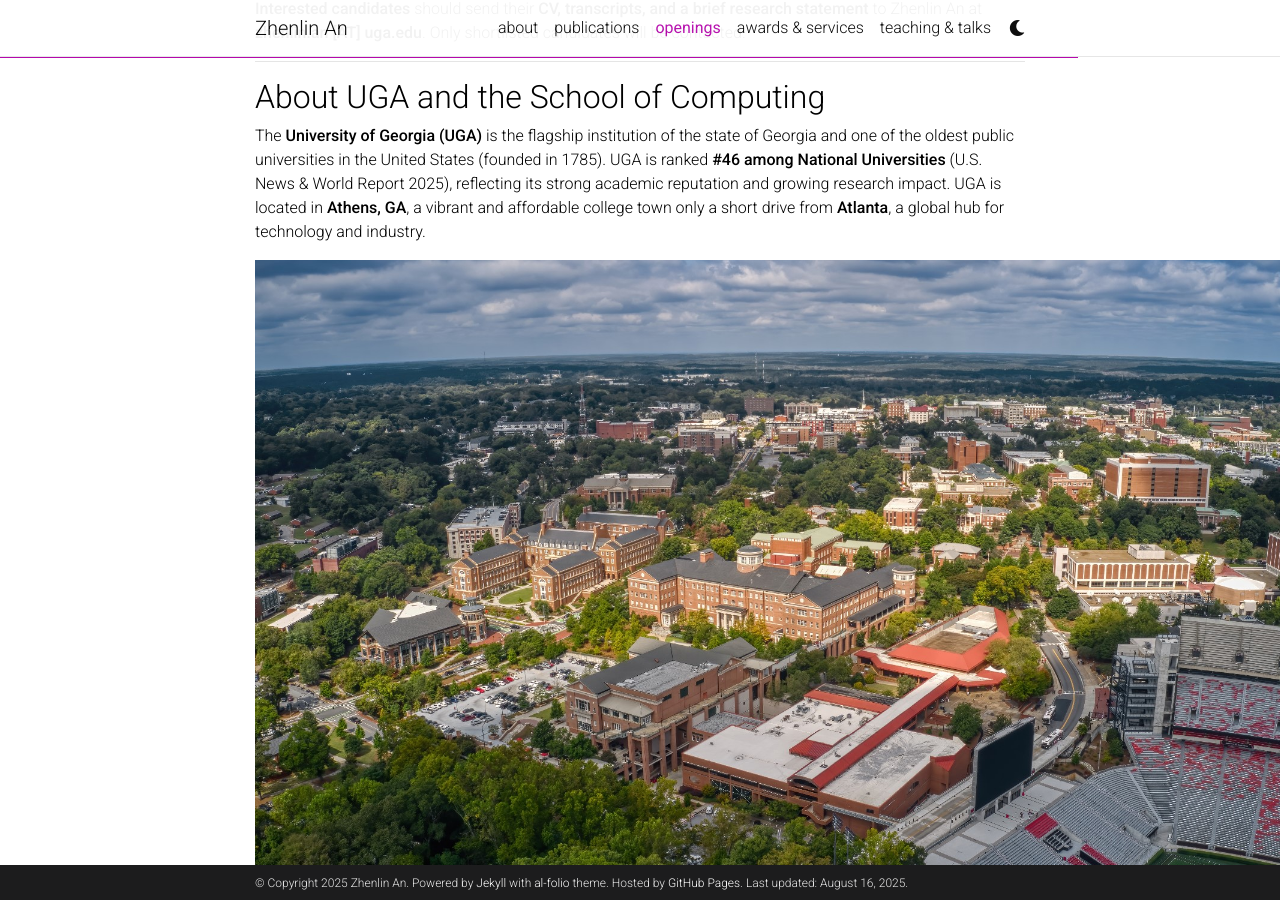
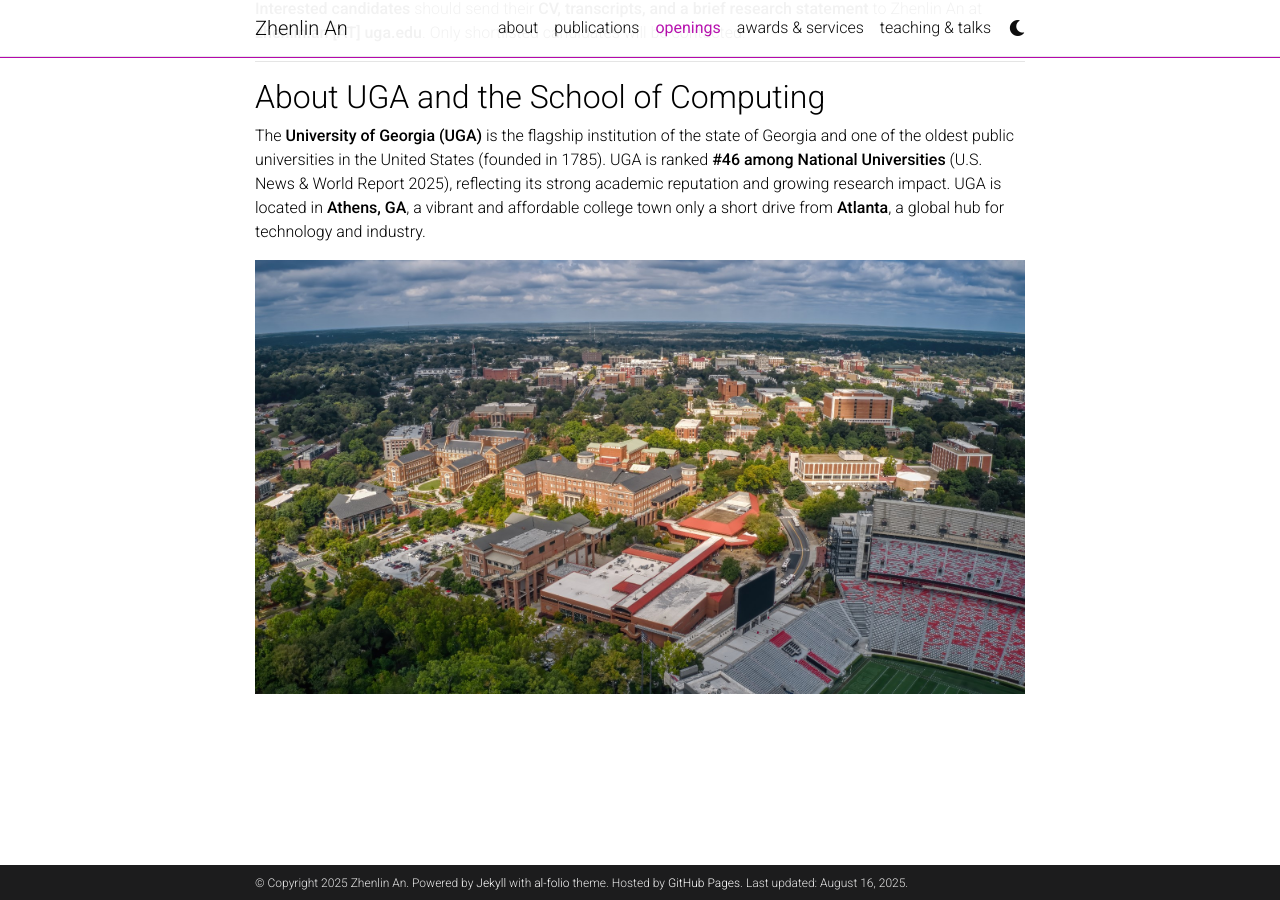
Before and after one commit to Anplus/anplus.github.io, a Jekyll site: the page built from _pages/openings.md, in a window 1280 px wide and 900 px high, scrolled down 497 px. Built offline with Jekyll 4.4.1, drawn with Linux system fonts in a browser that asks for light colours; comment, search, counter and statistics services are not loaded; a style sheet for code colours, icons or effects is not loaded.

Commit message:
Update openings.md

```diff
--- a/_pages/openings.md
+++ b/_pages/openings.md
@@ -25,4 +25,6 @@ Candidates with solid **programming skills, system prototyping experience**, and
 
 The **University of Georgia (UGA)** is the flagship institution of the state of Georgia and one of the oldest public universities in the United States (founded in 1785). UGA is ranked **#46 among National Universities** (U.S. News & World Report 2025), reflecting its strong academic reputation and growing research impact. UGA is located in **Athens, GA**, a vibrant and affordable college town only a short drive from **Atlanta**, a global hub for technology and industry.
 
-![University of Georgia Campus](https://anplus.github.io/assets/img/uga_1920x1080.jpg)
+<p align="center">
+  <img src="https://anplus.github.io/assets/img/uga_1920x1080.jpg" alt="University of Georgia Campus" style="max-width:100%; height:auto;">
+</p>
```
